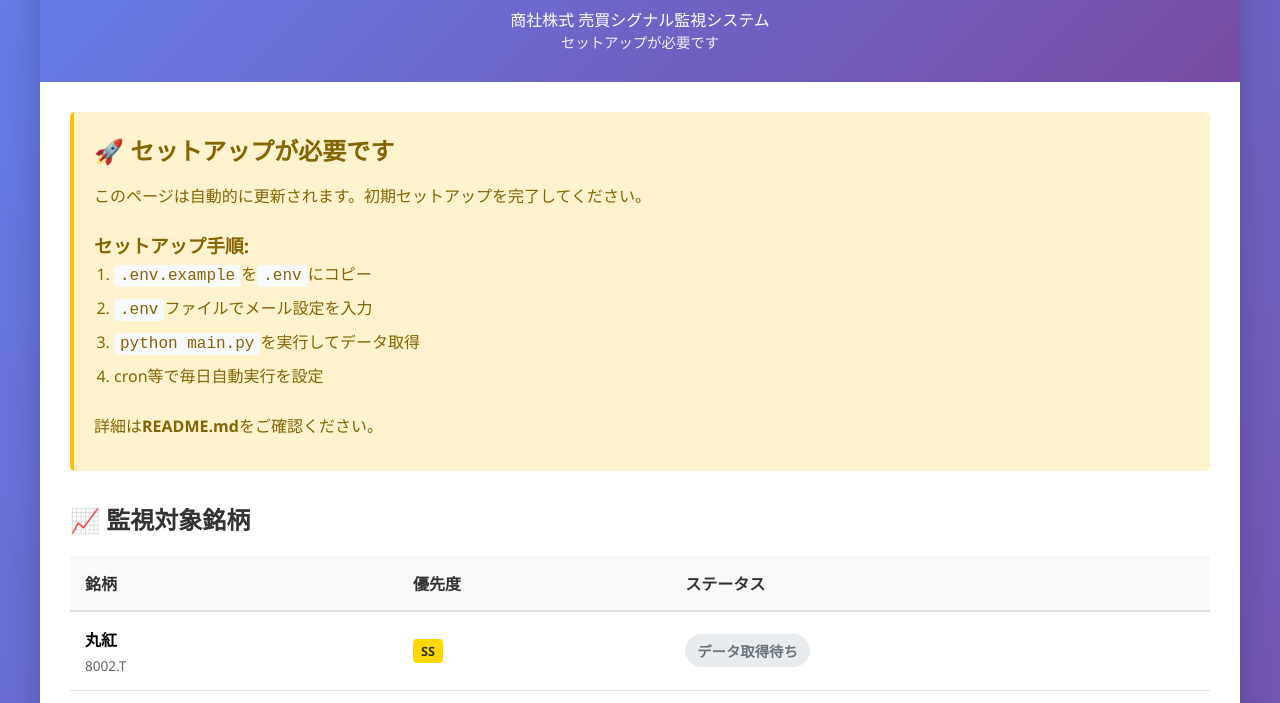
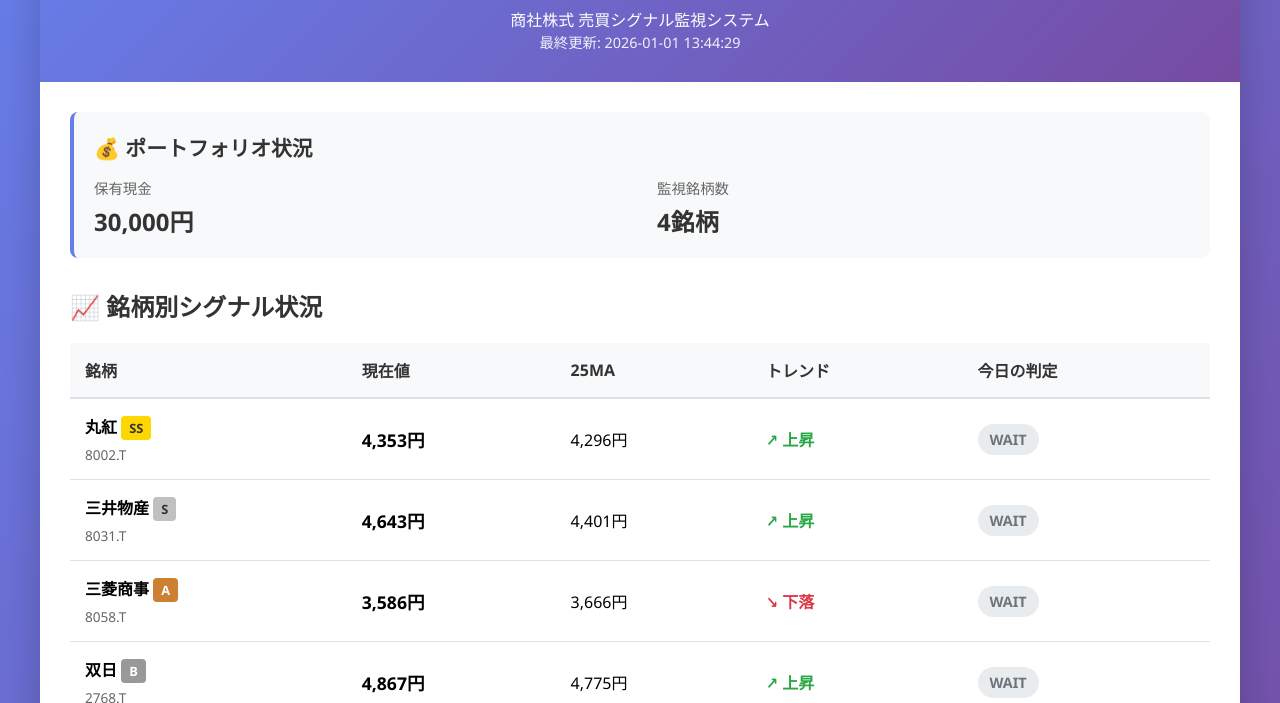
Before and after one commit to Terush/daily-stock-analysis, a plain HTML site: page docs/index.html in a window 1280 px wide. Shown: the part 96-799 px from the top of the page. Drawn offline with Linux system fonts and the light colour scheme.

Commit message:
Update stock analysis - 2026-01-01 13:44

```diff
--- a/docs/index.html
+++ b/docs/index.html
@@ -48,30 +48,42 @@
             padding: 30px;
         }
 
-        .setup-notice {
-            background: #fff3cd;
-            border-left: 4px solid #ffc107;
+        .portfolio-summary {
+            background: #f8f9fa;
+            border-radius: 8px;
             padding: 20px;
             margin-bottom: 30px;
-            border-radius: 5px;
+            border-left: 4px solid #667eea;
         }
 
-        .setup-notice h2 {
-            color: #856404;
+        .portfolio-summary h2 {
+            color: #333;
             margin-bottom: 15px;
+            font-size: 1.3em;
         }
 
-        .setup-notice p {
-            color: #856404;
-            line-height: 1.8;
-            margin-bottom: 10px;
+        .portfolio-info {
+            display: flex;
+            gap: 30px;
+            flex-wrap: wrap;
         }
 
-        .setup-notice code {
-            background: #f8f9fa;
-            padding: 2px 6px;
-            border-radius: 3px;
-            font-family: 'Courier New', monospace;
+        .portfolio-item {
+            flex: 1;
+            min-width: 200px;
+        }
+
+        .portfolio-item label {
+            display: block;
+            color: #666;
+            font-size: 0.9em;
+            margin-bottom: 5px;
+        }
+
+        .portfolio-item .value {
+            font-size: 1.5em;
+            font-weight: bold;
+            color: #333;
         }
 
         .stocks-table {
@@ -114,12 +126,33 @@
         .rank-A { background: #cd7f32; color: white; }
         .rank-B { background: #999; color: white; }
 
+        .trend {
+            font-weight: bold;
+        }
+
+        .trend-up { color: #28a745; }
+        .trend-down { color: #dc3545; }
+        .trend-neutral { color: #6c757d; }
+
         .signal {
             display: inline-block;
             padding: 6px 12px;
             border-radius: 20px;
             font-weight: bold;
             font-size: 0.9em;
+        }
+
+        .signal-BUY {
+            background: #dc3545;
+            color: white;
+        }
+
+        .signal-SELL {
+            background: #007bff;
+            color: white;
+        }
+
+        .signal-WAIT {
             background: #e9ecef;
             color: #6c757d;
         }
@@ -134,6 +167,15 @@
         }
 
         @media (max-width: 768px) {
+            .stocks-table {
+                font-size: 0.9em;
+            }
+
+            .stocks-table th,
+            .stocks-table td {
+                padding: 10px 5px;
+            }
+
             .header h1 {
                 font-size: 1.5em;
             }
@@ -149,92 +191,148 @@
         <div class="header">
             <h1>📊 25MA Trend Follow Bot</h1>
             <p>商社株式 売買シグナル監視システム</p>
-            <div class="update-time">セットアップが必要です</div>
+            <div class="update-time">最終更新: 2026-01-01 13:44:29</div>
         </div>
 
         <div class="content">
-            <div class="setup-notice">
-                <h2>🚀 セットアップが必要です</h2>
-                <p>このページは自動的に更新されます。初期セットアップを完了してください。</p>
-
-                <h3 style="margin-top: 20px; color: #856404;">セットアップ手順:</h3>
-                <ol style="color: #856404; line-height: 2; margin-left: 20px;">
-                    <li><code>.env.example</code>を<code>.env</code>にコピー</li>
-                    <li><code>.env</code>ファイルでメール設定を入力</li>
-                    <li><code>python main.py</code>を実行してデータ取得</li>
-                    <li>cron等で毎日自動実行を設定</li>
-                </ol>
-
-                <p style="margin-top: 20px;">
-                    詳細は<strong>README.md</strong>をご確認ください。
-                </p>
+            <div class="portfolio-summary">
+                <h2>💰 ポートフォリオ状況</h2>
+                <div class="portfolio-info">
+                    <div class="portfolio-item">
+                        <label>保有現金</label>
+                        <div class="value">30,000円</div>
+                    </div>
+                    <div class="portfolio-item">
+                        <label>監視銘柄数</label>
+                        <div class="value">4銘柄</div>
+                    </div>
+                </div>
             </div>
 
-            <h2 style="margin-bottom: 15px; color: #333;">📈 監視対象銘柄</h2>
+            <h2 style="margin-bottom: 15px; color: #333;">📈 銘柄別シグナル状況</h2>
 
             <table class="stocks-table">
                 <thead>
                     <tr>
                         <th>銘柄</th>
-                        <th>優先度</th>
-                        <th>ステータス</th>
+                        <th>現在値</th>
+                        <th>25MA</th>
+                        <th>トレンド</th>
+                        <th>今日の判定</th>
                     </tr>
                 </thead>
                 <tbody>
+
                     <tr>
                         <td>
-                            <div style="font-weight: bold; margin-bottom: 5px;">丸紅</div>
+                            <div style="font-weight: bold; margin-bottom: 5px;">
+                                丸紅
+                                <span class="rank-badge rank-SS">SS</span>
+                            </div>
                             <div style="font-size: 0.85em; color: #666;">8002.T</div>
                         </td>
-                        <td>
-                            <span class="rank-badge rank-SS">SS</span>
+                        <td style="font-weight: bold; font-size: 1.1em;">
+                            4,353円
                         </td>
                         <td>
-                            <span class="signal">データ取得待ち</span>
+                            4,296円
+                        </td>
+                        <td>
+
+                            <span class="trend trend-up">↗ 上昇</span>
+
+                        </td>
+                        <td>
+
+                            <span class="signal signal-WAIT">WAIT</span>
+
                         </td>
                     </tr>
+
                     <tr>
                         <td>
-                            <div style="font-weight: bold; margin-bottom: 5px;">三井物産</div>
+                            <div style="font-weight: bold; margin-bottom: 5px;">
+                                三井物産
+                                <span class="rank-badge rank-S">S</span>
+                            </div>
                             <div style="font-size: 0.85em; color: #666;">8031.T</div>
                         </td>
-                        <td>
-                            <span class="rank-badge rank-S">S</span>
+                        <td style="font-weight: bold; font-size: 1.1em;">
+                            4,643円
                         </td>
                         <td>
-                            <span class="signal">データ取得待ち</span>
+                            4,401円
+                        </td>
+                        <td>
+
+                            <span class="trend trend-up">↗ 上昇</span>
+
+                        </td>
+                        <td>
+
+                            <span class="signal signal-WAIT">WAIT</span>
+
                         </td>
                     </tr>
+
                     <tr>
                         <td>
-                            <div style="font-weight: bold; margin-bottom: 5px;">三菱商事</div>
+                            <div style="font-weight: bold; margin-bottom: 5px;">
+                                三菱商事
+                                <span class="rank-badge rank-A">A</span>
+                            </div>
                             <div style="font-size: 0.85em; color: #666;">8058.T</div>
                         </td>
-                        <td>
-                            <span class="rank-badge rank-A">A</span>
+                        <td style="font-weight: bold; font-size: 1.1em;">
+                            3,586円
                         </td>
                         <td>
-                            <span class="signal">データ取得待ち</span>
+                            3,666円
+                        </td>
+                        <td>
+
+                            <span class="trend trend-down">↘ 下落</span>
+
+                        </td>
+                        <td>
+
+                            <span class="signal signal-WAIT">WAIT</span>
+
                         </td>
                     </tr>
+
                     <tr>
                         <td>
-                            <div style="font-weight: bold; margin-bottom: 5px;">双日</div>
+                            <div style="font-weight: bold; margin-bottom: 5px;">
+                                双日
+                                <span class="rank-badge rank-B">B</span>
+                            </div>
                             <div style="font-size: 0.85em; color: #666;">2768.T</div>
                         </td>
-                        <td>
-                            <span class="rank-badge rank-B">B</span>
+                        <td style="font-weight: bold; font-size: 1.1em;">
+                            4,867円
                         </td>
                         <td>
-                            <span class="signal">データ取得待ち</span>
+                            4,775円
+                        </td>
+                        <td>
+
+                            <span class="trend trend-up">↗ 上昇</span>
+
+                        </td>
+                        <td>
+
+                            <span class="signal signal-WAIT">WAIT</span>
+
                         </td>
                     </tr>
+
                 </tbody>
             </table>
 
-            <div style="margin-top: 30px; padding: 20px; background: #e7f3ff; border-left: 4px solid #2196F3; border-radius: 5px;">
-                <h3 style="color: #1976D2; margin-bottom: 10px;">📌 判定ロジック</h3>
-                <ul style="color: #1976D2; line-height: 1.8;">
+            <div style="margin-top: 30px; padding: 20px; background: #fff3cd; border-left: 4px solid #ffc107; border-radius: 5px;">
+                <h3 style="color: #856404; margin-bottom: 10px;">📌 判定ロジック</h3>
+                <ul style="color: #856404; line-height: 1.8;">
                     <li><strong>買いシグナル:</strong> ゴールデンクロス + 25MA上向き</li>
                     <li><strong>売りシグナル:</strong> デッドクロス または 損切り(-5%)</li>
                     <li><strong>待機:</strong> 上記以外の状態</li>
```
